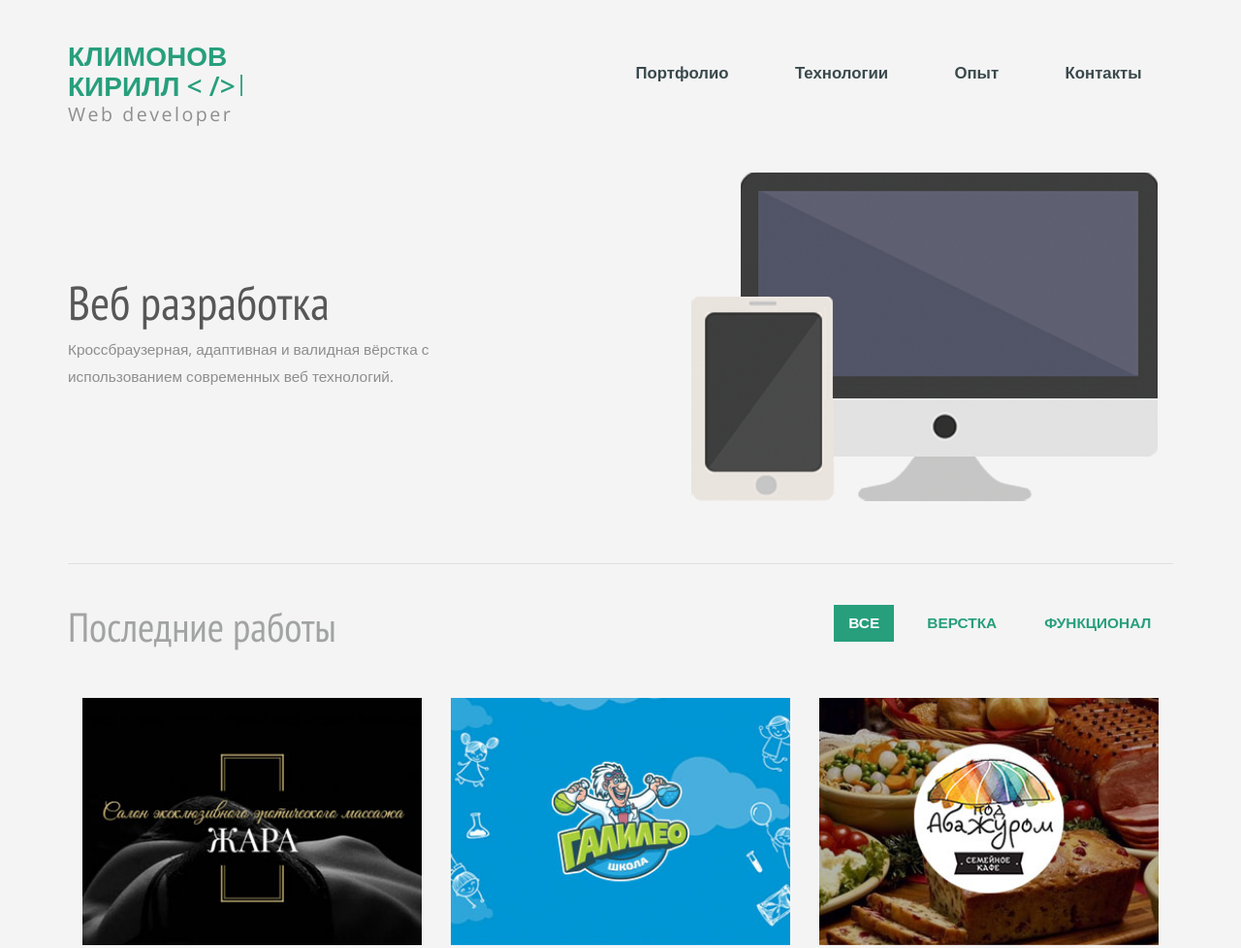
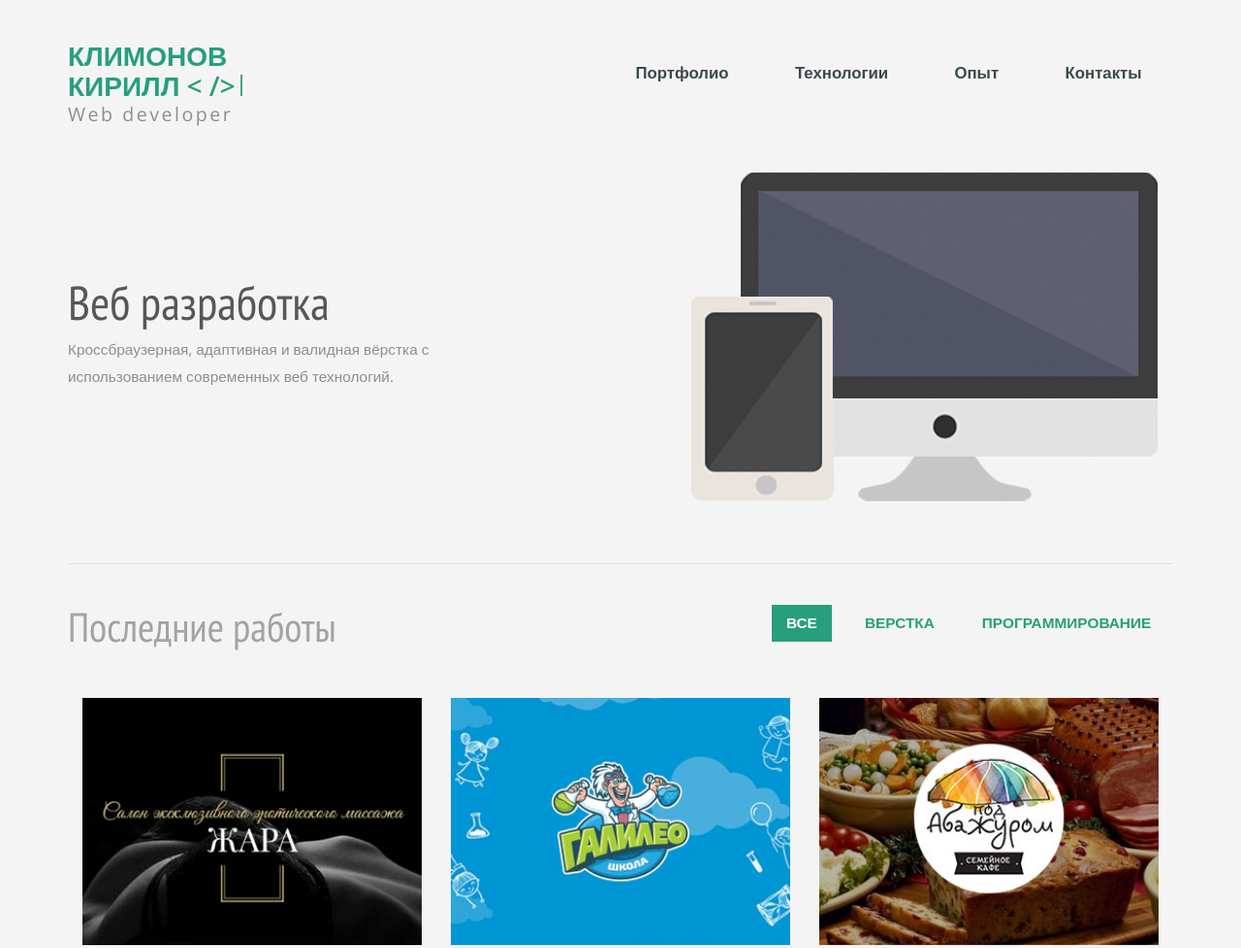
Before and after one commit to Klimonov/klimonov.github.io, a plain HTML site: page index.html in a window 1280 px wide. Shown: the top 978 px of the page at 97% size. Drawn offline with nearby package versions, Linux system fonts and the light colour scheme.

Commit message:
some changes

```diff
--- a/css/style.css
+++ b/css/style.css
@@ -34,7 +34,7 @@ h1,h2,h3,h4,h5,h6,label,p{
 	display:inline-block;
 }
 .technology {
-	width: 65%;
+	/*width: 65%;*/
 	margin: auto;
 }
 .technology ul li {
--- a/index.html
+++ b/index.html
@@ -105,7 +105,7 @@
 								  <ul class="resp-tabs-list">
 									  <li class="resp-tab-item" aria-controls="tab_item-0" role="tab"><span>Все</span></li>
 									  <li class="resp-tab-item" aria-controls="tab_item-1" role="tab"><span>Верстка</span></li>
-									  <li class="resp-tab-item" aria-controls="tab_item-2" role="tab"><span>Функционал</span></li>
+									  <li class="resp-tab-item" aria-controls="tab_item-2" role="tab"><span>Программирование</span></li>
 <!-- 									  <li class="resp-tab-item" aria-controls="tab_item-4" role="tab"><span>design</span></li>
 									  <li class="resp-tab-item" aria-controls="tab_item-5" role="tab"><span>type</span></li> -->
 									  <div class="clearfix"></div>
```
